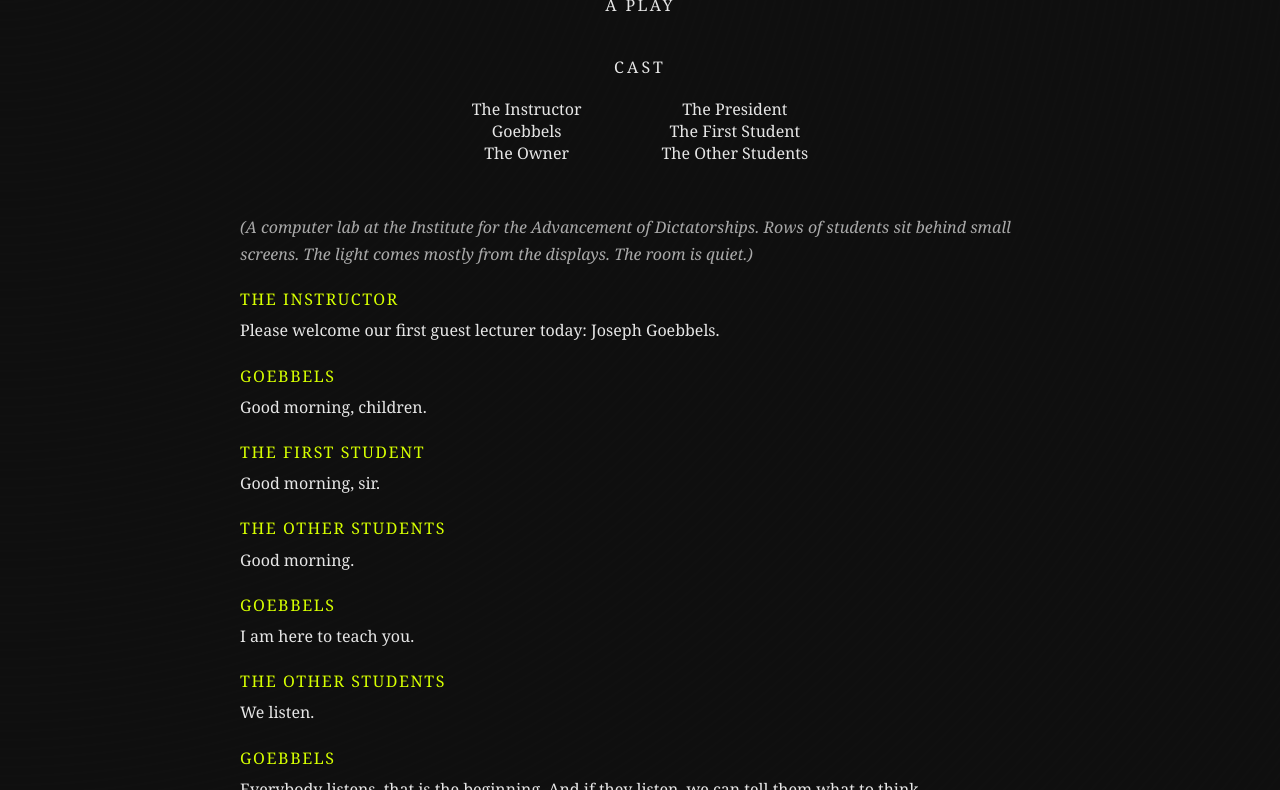
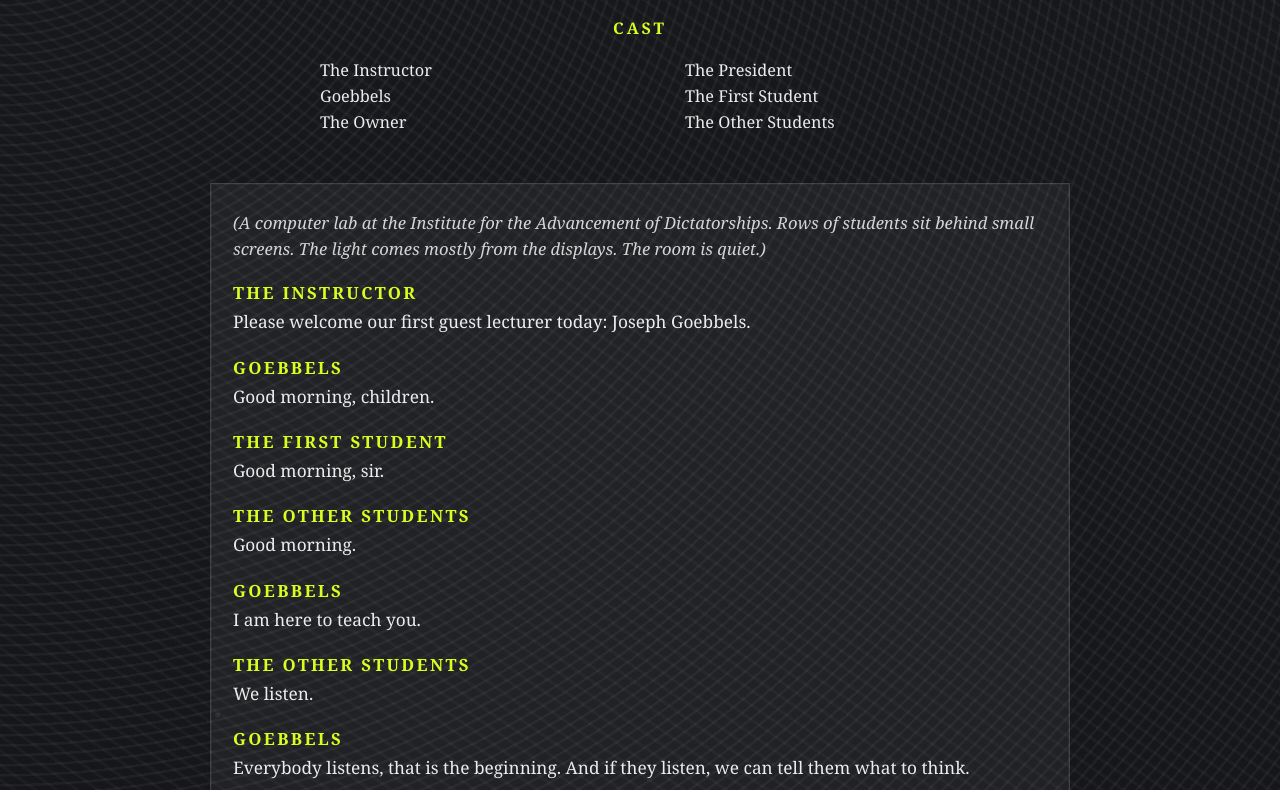
Before and after one commit to steffenhuck/attention, a plain HTML site: page index.html in a window 1280 px wide. Shown: the part 206-996 px from the top of the page. Drawn offline with Linux system fonts and the light colour scheme.

Commit message:
Update styles.css

```diff
--- a/styles.css
+++ b/styles.css
@@ -1,95 +1,184 @@
+:root {
+  --bg: #111214;
+  --bg2: #1a1b1e;
+  --panel: rgba(210, 210, 210, 0.055);
+  --panel-border: rgba(255, 255, 255, 0.14);
+  --text: #ececec;
+  --muted: #c8c8c8;
+  --accent: #d8ff1f;
+}
+
+html, body {
+  margin: 0;
+  padding: 0;
+}
+
 body {
-  margin: 0;
-  font-family: Georgia, serif;
-  color: #e6e6e6;
+  color: var(--text);
+  font-family: Georgia, "Times New Roman", serif;
+  background-color: var(--bg);
 
-  background-color: #0f0f0f;
-
-  /* STRONG VISIBLE GRAIN */
+  /* deliberately strong grain, visible to humans */
   background-image:
+    radial-gradient(circle at 17% 21%, rgba(255,255,255,0.070) 0 2px, transparent 3px),
+    radial-gradient(circle at 72% 38%, rgba(255,255,255,0.060) 0 2px, transparent 3px),
+    radial-gradient(circle at 33% 77%, rgba(255,255,255,0.065) 0 2px, transparent 3px),
     repeating-radial-gradient(
       circle at 0 0,
-      rgba(255,255,255,0.05) 0px,
-      rgba(255,255,255,0.05) 2px,
+      rgba(255,255,255,0.045) 0px,
+      rgba(255,255,255,0.045) 2px,
       transparent 3px,
-      transparent 9px
+      transparent 10px
     ),
     repeating-linear-gradient(
-      45deg,
-      rgba(255,255,255,0.03) 0px,
-      rgba(255,255,255,0.03) 2px,
+      35deg,
+      rgba(255,255,255,0.030) 0px,
+      rgba(255,255,255,0.030) 2px,
       transparent 4px,
-      transparent 10px
-    );
-
-  background-blend-mode: overlay;
+      transparent 12px
+    ),
+    linear-gradient(180deg, #17181b 0%, #111214 100%);
 }
 
 .container {
-  max-width: 800px;
-  margin: auto;
-  padding: 60px 20px;
+  max-width: 860px;
+  margin: 0 auto;
+  padding: 54px 22px 88px;
 }
 
 .title {
+  margin: 0;
   text-align: center;
-  font-size: 64px;
-  color: #d6ff00;
-  margin-bottom: 10px;
+  font-size: 5.6rem;
+  line-height: 1;
+  font-weight: 700;
+  color: var(--accent);
+  text-shadow:
+    0 0 10px rgba(216, 255, 31, 0.28),
+    0 0 22px rgba(216, 255, 31, 0.14);
 }
 
 .subtitle {
+  margin-top: 16px;
   text-align: center;
-  letter-spacing: 0.15em;
-  margin-bottom: 40px;
+  font-size: 1.15rem;
+  font-weight: 700;
+  letter-spacing: 0.22em;
+  color: #f2f2f2;
 }
 
 .cast {
+  margin-top: 38px;
+  margin-bottom: 48px;
   text-align: center;
-  margin-bottom: 50px;
 }
 
 .cast-title {
-  margin-bottom: 20px;
-  letter-spacing: 0.2em;
+  margin-bottom: 18px;
+  font-size: 1rem;
+  font-weight: 700;
+  letter-spacing: 0.18em;
+  color: var(--accent);
 }
 
 .cast-grid {
-  display: flex;
+  display: grid;
+  grid-template-columns: 1fr 1fr;
+  gap: 28px 90px;
   justify-content: center;
-  gap: 80px;
+  max-width: 640px;
+  margin: 0 auto;
+}
+
+.cast-col {
+  text-align: left;
+  font-size: 1.02rem;
+  line-height: 1.6;
+  color: var(--text);
 }
 
 .play {
-  line-height: 1.7;
+  border: 1px solid var(--panel-border);
+  padding: 26px 22px 30px;
+  background: var(--panel);
+  box-shadow:
+    inset 0 0 0 1px rgba(255,255,255,0.03),
+    0 0 0 1px rgba(0,0,0,0.08);
 }
 
 .stage {
+  margin: 0 0 10px;
   font-style: italic;
-  color: #aaa;
-  margin: 18px 0 6px;
+  font-size: 1.04rem;
+  line-height: 1.55;
+  color: #d5d5d5;
+}
+
+.stage-tight {
+  margin-top: 8px;
+  margin-bottom: 8px;
 }
 
 .speaker {
-  margin-top: 18px;
-  letter-spacing: 0.1em;
-  color: #d6ff00;
+  margin-top: 20px;
+  font-size: 1.05rem;
+  font-weight: 700;
+  letter-spacing: 0.14em;
+  color: var(--accent);
 }
 
 .speech {
   margin-top: 4px;
+  font-size: 1.08rem;
+  line-height: 1.58;
+  color: var(--text);
 }
 
 .signature {
-  margin-top: 80px;
+  margin-top: 74px;
   text-align: center;
+  font-size: 0.98rem;
 }
 
 .signature a {
-  color: #888;
+  color: #9b9b9b;
   text-decoration: none;
+  letter-spacing: 0.28em;
 }
 
 .signature a:hover {
-  color: #fff;
+  color: #ffffff;
 }
+
+@media (max-width: 700px) {
+  .container {
+    padding: 36px 16px 60px;
+  }
+
+  .title {
+    font-size: 3.7rem;
+  }
+
+  .subtitle {
+    font-size: 0.98rem;
+    margin-top: 12px;
+  }
+
+  .cast-grid {
+    grid-template-columns: 1fr;
+    gap: 10px;
+    max-width: 320px;
+  }
+
+  .cast-col {
+    text-align: center;
+  }
+
+  .play {
+    padding: 18px 16px 22px;
+  }
+
+  .speaker {
+    margin-top: 16px;
+  }
+}
```
